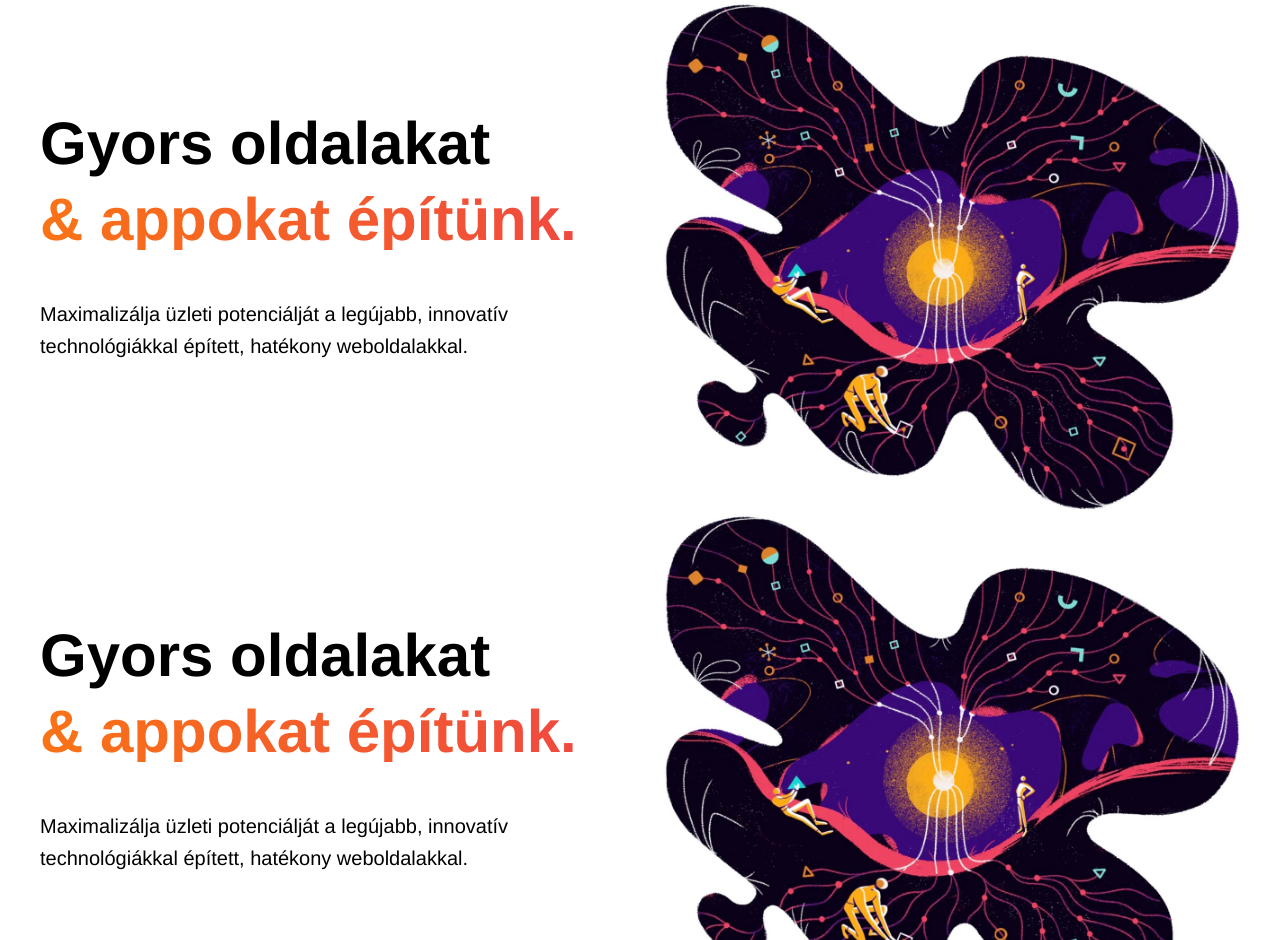
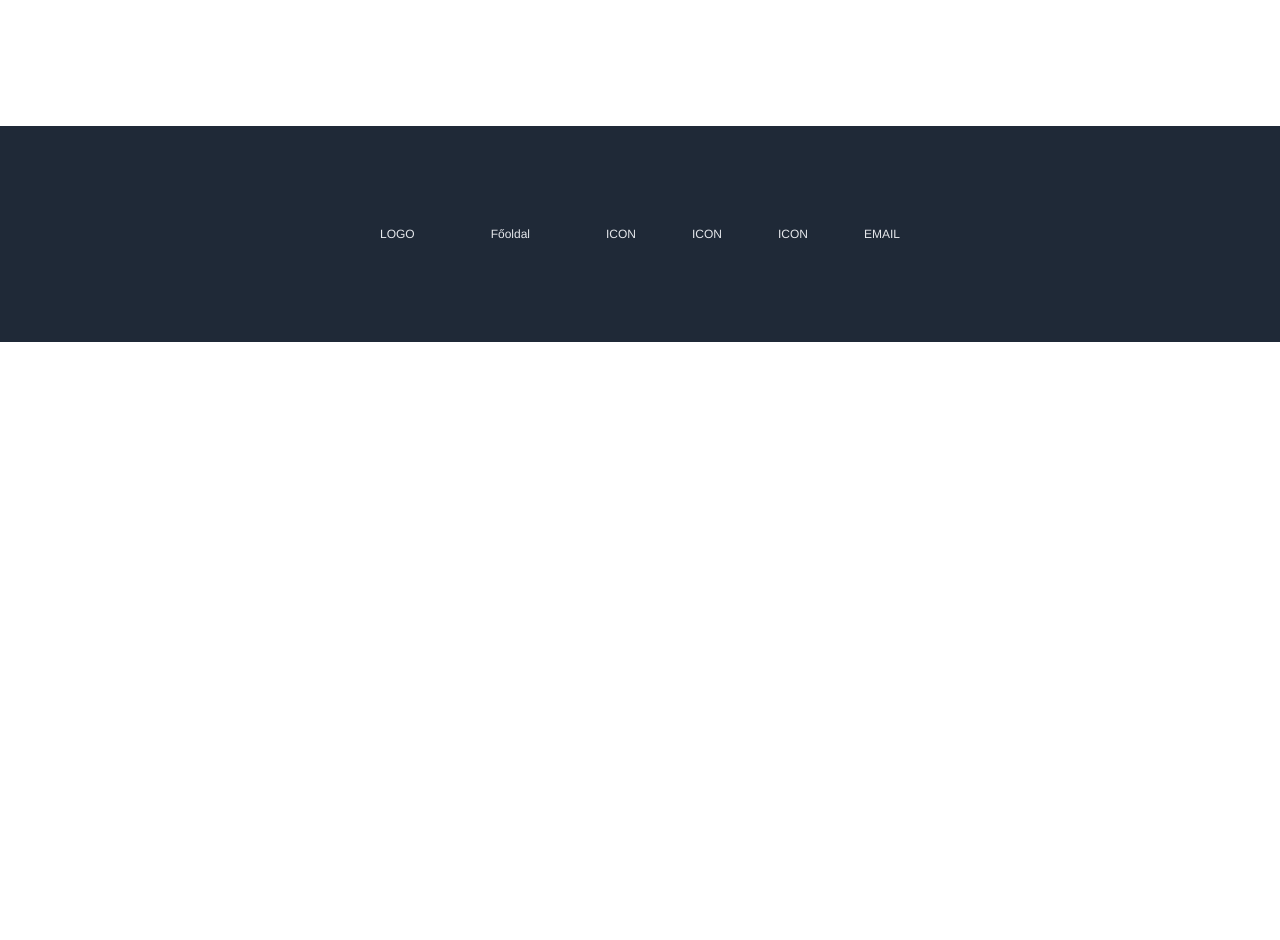
Before and after one commit to kadav8/next-site-template, a Next.js app: page /hu/rolam in a window 1280 px wide. Shown: the part 692-1632 px from the top of the page. After the commit the page ends 1034 px from the top, so only its background shows below. Built offline with nearby package versions, Linux system fonts and the light colour scheme.

Commit message:
mobile-menu fix

```diff
--- a/app/[lang]/(about)/content.js
+++ b/app/[lang]/(about)/content.js
@@ -27,44 +27,7 @@ export default async function AboutContent(params) {
             </div>
           </div>
         </div>
-        <div className="flex flex-row">
-          <div className="flex flex-col w-full lg:w-1/2 justify-center">
-            <div className="text-5xl xl:text-6xl font-semibold">
-              {t['about-page'].title1}
-            </div>
-            <div className="text-5xl xl:text-6xl font-semibold text-transparent bg-clip-text bg-gradient-to-r from-orange-500 to-red-500 my-4">
-              {t['about-page'].title2}
-            </div>
-            <div className="flex text-xl leading-relaxed py-8 sm:w-10/12 lg:w-4/5">
-              {t['about-page'].content1}
-            </div>
-          </div>
 
-          <div className="hidden lg:flex w-full lg:w-1/2 justify-end">
-            <div className="relative w-[32rem] h-[28rem] xl:w-[36rem] xl:h-[32rem]">
-              <Image src="/hero.jpeg" alt="Hero image" fill />
-            </div>
-          </div>
-        </div>
-        <div className="flex flex-row">
-          <div className="flex flex-col w-full lg:w-1/2 justify-center">
-            <div className="text-5xl xl:text-6xl font-semibold">
-              {t['about-page'].title1}
-            </div>
-            <div className="text-5xl xl:text-6xl font-semibold text-transparent bg-clip-text bg-gradient-to-r from-orange-500 to-red-500 my-4">
-              {t['about-page'].title2}
-            </div>
-            <div className="flex text-xl leading-relaxed py-8 sm:w-10/12 lg:w-4/5">
-              {t['about-page'].content1}
-            </div>
-          </div>
-
-          <div className="hidden lg:flex w-full lg:w-1/2 justify-end">
-            <div className="relative w-[32rem] h-[28rem] xl:w-[36rem] xl:h-[32rem]">
-              <Image src="/hero.jpeg" alt="Hero image" fill />
-            </div>
-          </div>
-        </div>
       </div>
     </div>
   )
--- a/app/[lang]/mac/page.js
+++ b/app/[lang]/mac/page.js
@@ -49,7 +49,7 @@ export default async function MacPage() {
             </div>
           </div>
           <div className="flex flex-col bg-black text-white p-16 xl:p-20 w-full md:w-1/2 md:mx-3 mb-8 rounded-3xl justify-center">
-              <span className="text-4xl xl:text-6xl font-extrabold">Watch<br/>the whole <br/> season on a <br/><span className="text-lime-400">SINGLE <br/> CHARGE.</span></span>
+            <span className="text-4xl xl:text-6xl font-extrabold">Watch<br />the whole <br /> season on a <br /><span className="text-lime-400">SINGLE <br /> CHARGE.</span></span>
           </div>
         </div>
       </AnimDiv>
@@ -66,7 +66,7 @@ export default async function MacPage() {
           </div>
           <div className="flex flex-col text-black w-1/3 justify-center">
             <span className="text-2xl lg:text-5xl font-extrabold">Sprint through anything with</span>
-              <span className="text-4xl lg:text-6xl font-extrabold text-lime-400 italic py-2">APPLE <br /> SILICON.</span>
+            <span className="text-2xl lg:text-6xl font-extrabold text-lime-400 italic py-2">APPLE <br /> SILICON.</span>
           </div>
         </div>
       </AnimDiv>
--- a/app/[lang]/page.js
+++ b/app/[lang]/page.js
@@ -20,9 +20,9 @@ export default async function Page({ params: { lang } }) {
         </div>
       </div>
 
-      <div className="flex flex-row items-center bing-bg rounded-2xl mt-24">
+      <div className="flex flex-col md:flex-row py-4 items-center bing-bg rounded-2xl mt-24">
         <div className="flex justify-center items-center w-[10rem] xl:w-[16rem]">
-          <div className="relative w-[8rem] h-[8rem] z-10"><Image src="/bing.png" alt="Bing" fill/></div>
+          <div className="relative w-[8rem] h-[8rem] z-10"><Image src="/bing.png" alt="Bing" fill /></div>
         </div>
         <div className="flex flex-col pl-6 pr-8 py-20 w-[22rem] lg:w-[32rem] xl:w-[40rem]">
           <span className="text-2xl xl:text-4xl mb-8">Bemutatjuk az új Binget. Az AI-alapú másodpilóta a weben.</span>
@@ -34,21 +34,21 @@ export default async function Page({ params: { lang } }) {
       </div>
 
       <div className="flex flex-col lg:flex-row my-24">
-        <div className="flex flex-col pt-2 mb-8 lg:mb-0 w-[25rem] xl:w-[32rem]">
+        <div className="flex flex-col pt-2 mb-8 lg:mb-0 w-[20rem] xl:w-[32rem]">
           <span className="text-2xl xl:text-4xl">Érj el nagyobb teljesítményt</span>
           <span className="text-md xl:text-lg py-4 lg:py-16 lg:pr-6">A Microsoft Edge ugyanarra a technológiára épül, mint a Chrome, azonban további beépített funkciókkal rendelkezik – mint például az indítási rásegítés és az alvó lapok –, melyek a Windowszal legjobban való működésre optimalizált, világszínvonalú teljesítménnyel és sebességgel teszik jobbá a böngészési élményt.</span>
           <button className="p-3 w-[16rem] rounded-md bg-black text-white">További információk</button>
         </div>
-        <div className="flex justify-end w-[32rem] xl:w-[40rem]">
-          <div className="relative w-[35rem] h-[25rem]">
-            <Image src="/laptop.jpg" alt="Laptop" fill className="rounded-2xl"/>
+        <div className="flex justify-end w-[20rem] xl:w-[40rem]">
+          <div className="relative w-[20rem] h-[15rem]">
+            <Image src="/laptop.jpg" alt="Laptop" fill className="rounded-2xl" />
           </div>
         </div>
       </div>
 
-      <div className="flex flex-row items-center bg-stone-100 rounded-2xl mb-24">
+      <div className="flex flex-col md:flex-row py-4 items-center bg-stone-100 rounded-2xl mb-24">
         <div className="flex justify-center items-center w-[10rem] xl:w-[16rem]">
-          <div className="relative w-[8rem] h-[8rem]"><Image src="/secure-icon.png" alt="Secure" fill/></div>
+          <div className="relative w-[8rem] h-[8rem]"><Image src="/secure-icon.png" alt="Secure" fill /></div>
         </div>
         <div className="flex flex-col pl-6 pr-8 py-20 w-[22rem] lg:w-[32rem] xl:w-[40rem]">
           <span className="text-2xl xl:text-4xl mb-8">Maradj biztonságban online.</span>
```
Lines whose indentation alone changed are shown as unchanged.
